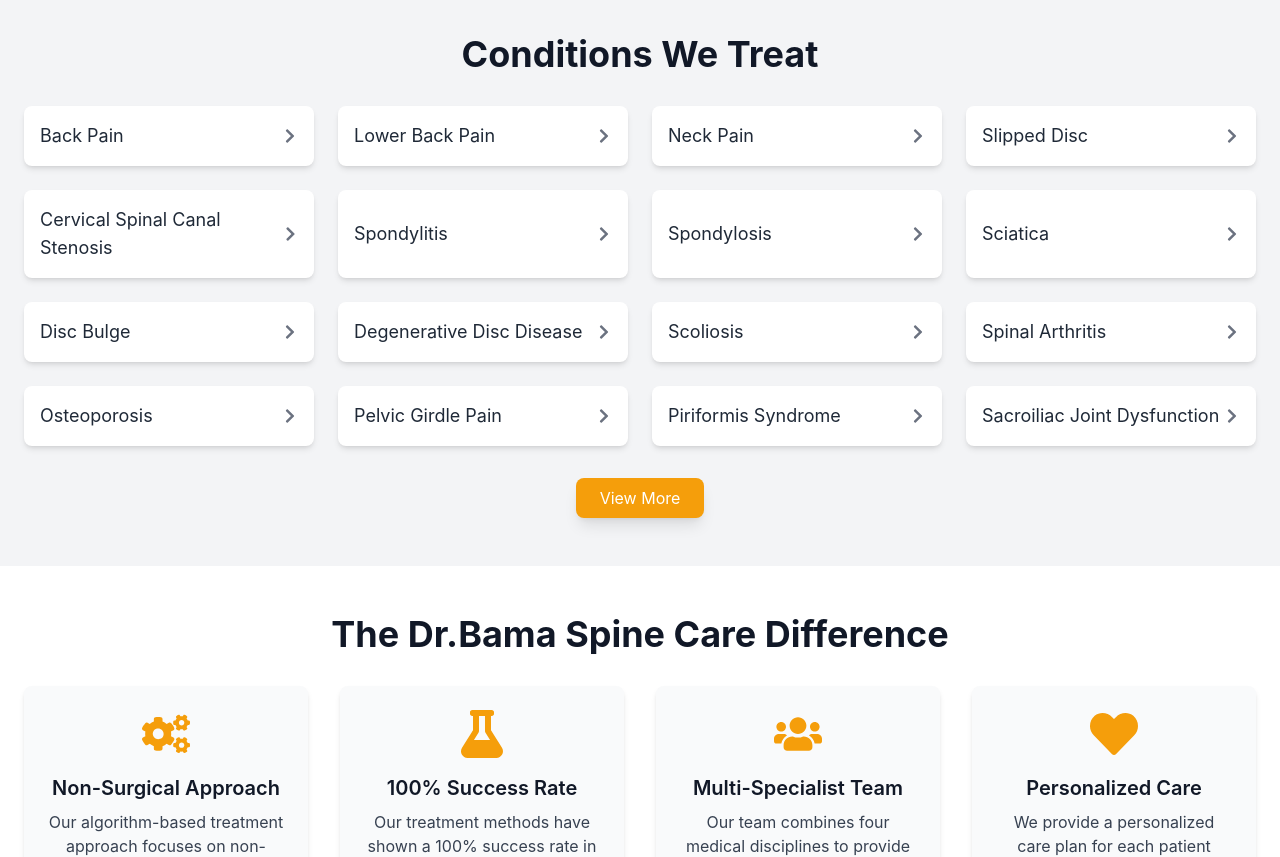
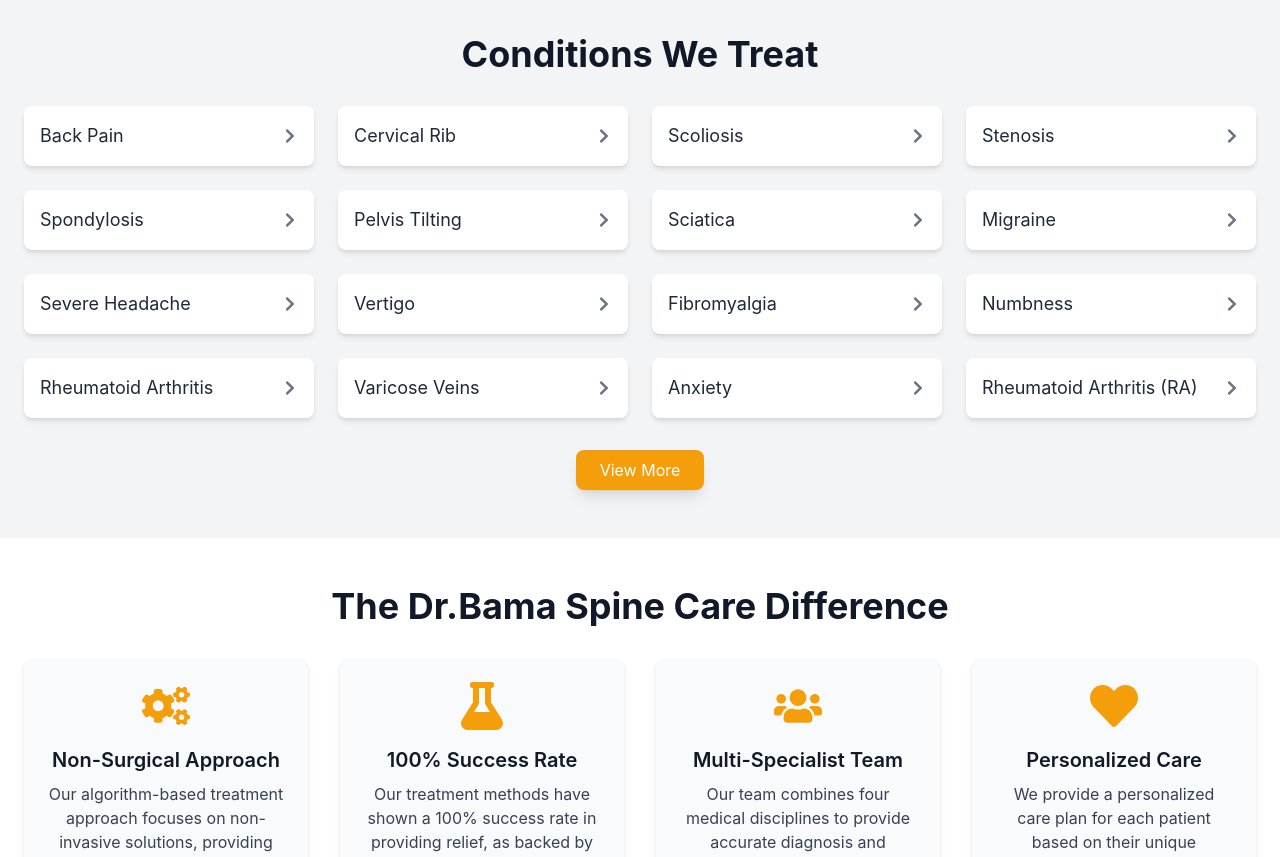
Before and after one commit to aruns128/bama-v3, a React (Create React App) app: page / in a window 1280 px wide. Shown: the part 1880-2737 px from the top of the page. Built offline with nearby package versions, Linux system fonts and the light colour scheme.

Commit message:
postdata updated

```diff
--- /dev/null
+++ b/src/components/ConditionsData.js
@@ -0,0 +1,39 @@
+export const ConditionsData = [
+  { label: "Back Pain" },
+  { label: "Cervical Rib" },
+  { label: "Scoliosis" },
+  { label: "Stenosis" },
+  { label: "Spondylosis" },
+  { label: "Pelvis Tilting" },
+  { label: "Sciatica" },
+  { label: "Migraine" },
+  { label: "Severe Headache" },
+  { label: "Vertigo" },
+  { label: "Fibromyalgia" },
+  { label: "Numbness" },
+  { label: "Rheumatoid Arthritis" },
+  { label: "Varicose Veins" },
+  { label: "Anxiety" },
+  { label: "Rheumatoid Arthritis (RA)" },
+  { label: "Hemangioma" },
+  { label: "Muscular Dystrophy (MD)" },
+  { label: "Parkinson's Disease" },
+  { label: "Listhesis" },
+  { label: "Post-Accidental Pain" },
+  { label: "Pain After Surgery" },
+  { label: "Severe Menstrual Pain (Dysmenorrhea)" },
+  { label: "Walking Abnormalities" },
+  { label: "Ligament Fracture" },
+  { label: "Uric Acid Pain" },
+  { label: "Knee Pain (Knee Replacement Stage)" },
+  { label: "Avascular Necrosis (AVN)" },
+  { label: "Pelvic Inflammatory Disease (PID)" },
+  { label: "Insomnia (Sleeplessness)" },
+  { label: "Liver Cirrhosis" },
+  { label: "Fatty Liver" },
+  { label: "Liver Enlargement" },
+  { label: "Jaundice" },
+  { label: "Hepatitis" },
+  { label: "Hepatic Coma" },
+  { label: "Gallstones" },
+];
--- a/src/components/Home.js
+++ b/src/components/Home.js
@@ -10,6 +10,7 @@
 } from "react-icons/fa";
 import { useNavigate } from "react-router-dom";
 import GoogleReviews from "./GoogleReview";
+import { ConditionsData as conditions } from "./ConditionsData";
 
 const Home = () => {
   const sliderRef = useRef(null);
@@ -19,38 +20,38 @@
     "https://www.youtube.com/embed/QV0JqnKRxIc?si=iS4zj9YWm-9W9pmC"
   );
 
-  const conditions = [
-    { label: "Back Pain" },
-    { label: "Lower Back Pain" },
-    { label: "Neck Pain" },
-    { label: "Slipped Disc" },
-    { label: "Cervical Spinal Canal Stenosis" },
-    { label: "Spondylitis" },
-    { label: "Spondylosis" },
-    { label: "Sciatica" },
-    { label: "Disc Bulge" },
-    { label: "Degenerative Disc Disease" },
-    { label: "Scoliosis" },
-    { label: "Spinal Arthritis" },
-    { label: "Osteoporosis" },
-    { label: "Pelvic Girdle Pain" },
-    { label: "Piriformis Syndrome" },
-    { label: "Sacroiliac Joint Dysfunction" },
-    { label: "Kyphosis" },
-    { label: "Disc Sequestration" },
-    { label: "Fibromyalgia" },
-    { label: "Spondyloarthropathies" },
-    { label: "Pregnancy Back Pain" },
-    { label: "Upper Back Pain" },
-    { label: "Spondylolisthesis" },
-    { label: "Stenosis" },
-    { label: "Headaches With Neck Pain" },
-    { label: "Facet Joint Arthropathy" },
-    { label: "Back Pain In Children" },
-    { label: "Ankylosing Spondylitis" },
-    { label: "Spinal Canal Stenosis" },
-    { label: "Lumbar Spinal Stenosis" },
-  ];
+  // const conditions = [
+  //   { label: "Back Pain" },
+  //   { label: "Lower Back Pain" },
+  //   { label: "Neck Pain" },
+  //   { label: "Slipped Disc" },
+  //   { label: "Cervical Spinal Canal Stenosis" },
+  //   { label: "Spondylitis" },
+  //   { label: "Spondylosis" },
+  //   { label: "Sciatica" },
+  //   { label: "Disc Bulge" },
+  //   { label: "Degenerative Disc Disease" },
+  //   { label: "Scoliosis" },
+  //   { label: "Spinal Arthritis" },
+  //   { label: "Osteoporosis" },
+  //   { label: "Pelvic Girdle Pain" },
+  //   { label: "Piriformis Syndrome" },
+  //   { label: "Sacroiliac Joint Dysfunction" },
+  //   { label: "Kyphosis" },
+  //   { label: "Disc Sequestration" },
+  //   { label: "Fibromyalgia" },
+  //   { label: "Spondyloarthropathies" },
+  //   { label: "Pregnancy Back Pain" },
+  //   { label: "Upper Back Pain" },
+  //   { label: "Spondylolisthesis" },
+  //   { label: "Stenosis" },
+  //   { label: "Headaches With Neck Pain" },
+  //   { label: "Facet Joint Arthropathy" },
+  //   { label: "Back Pain In Children" },
+  //   { label: "Ankylosing Spondylitis" },
+  //   { label: "Spinal Canal Stenosis" },
+  //   { label: "Lumbar Spinal Stenosis" },
+  // ];
 
   const displayedConditions = showAll ? conditions : conditions.slice(0, 16);
 
```
